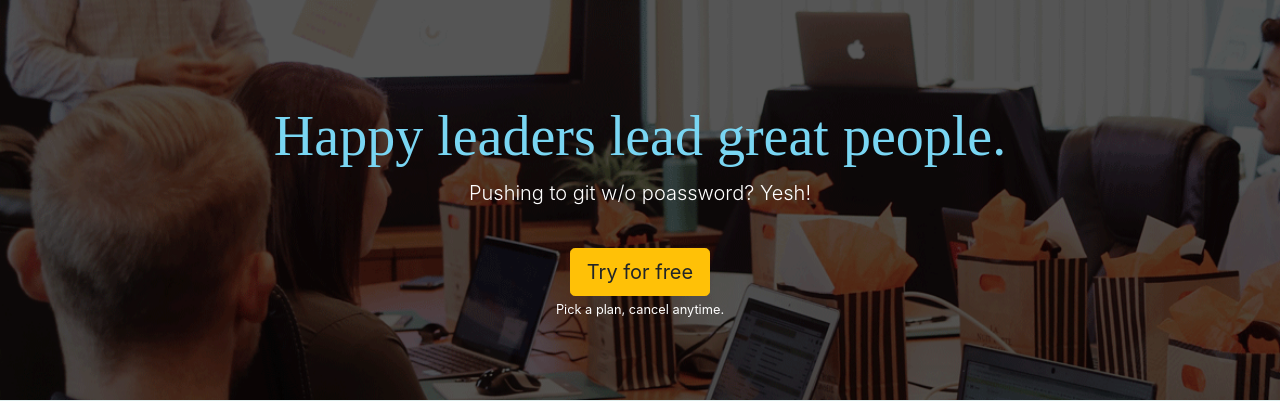
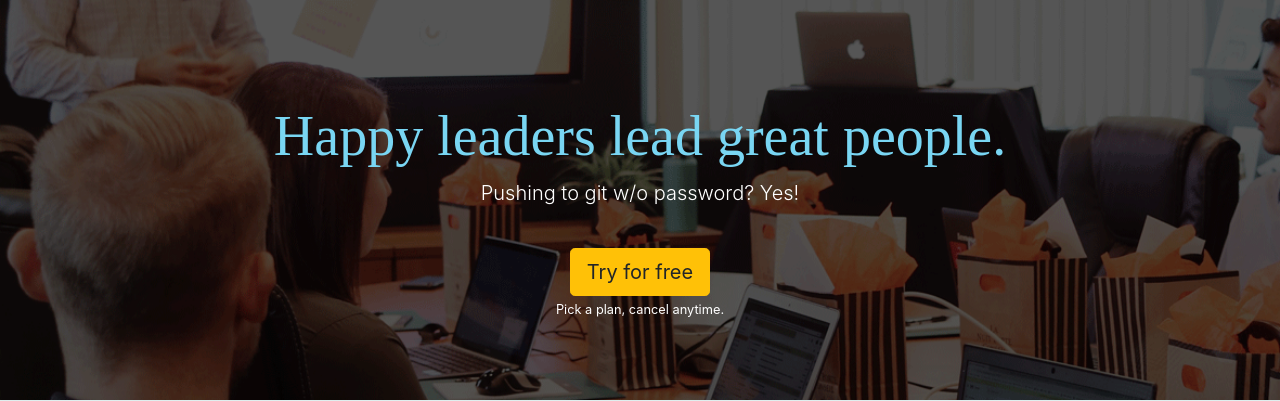
Before and after one commit to vetleen/vttest, a Django app: page / in a window 1280 px wide. Shown: the part 57-458 px from the top of the page. Run offline with Django 3.2, Linux system fonts and the light colour scheme; some libraries are stand-ins or nearby versions.

Commit message:
well, atleast I got that working for me

```diff
--- a/website/templates/index.html
+++ b/website/templates/index.html
@@ -10,7 +10,7 @@
         <h1 class="display-4 main-page-headline">Happy leaders lead great people.</h1>
           <p class="lead text-white">
             <!-- Software to help you increase employee satisfaction and loyalty. -->
-            Pushing to git w/o poassword? Yesh!
+            Pushing to git w/o password? Yes!
           </p><br />
         <a class="btn btn-warning btn-lg" href="{% url 'sign-up'%}" role="button">Try for free</a>
         <p class="text-white"><small>Pick a plan, cancel anytime.</small></p>
```
